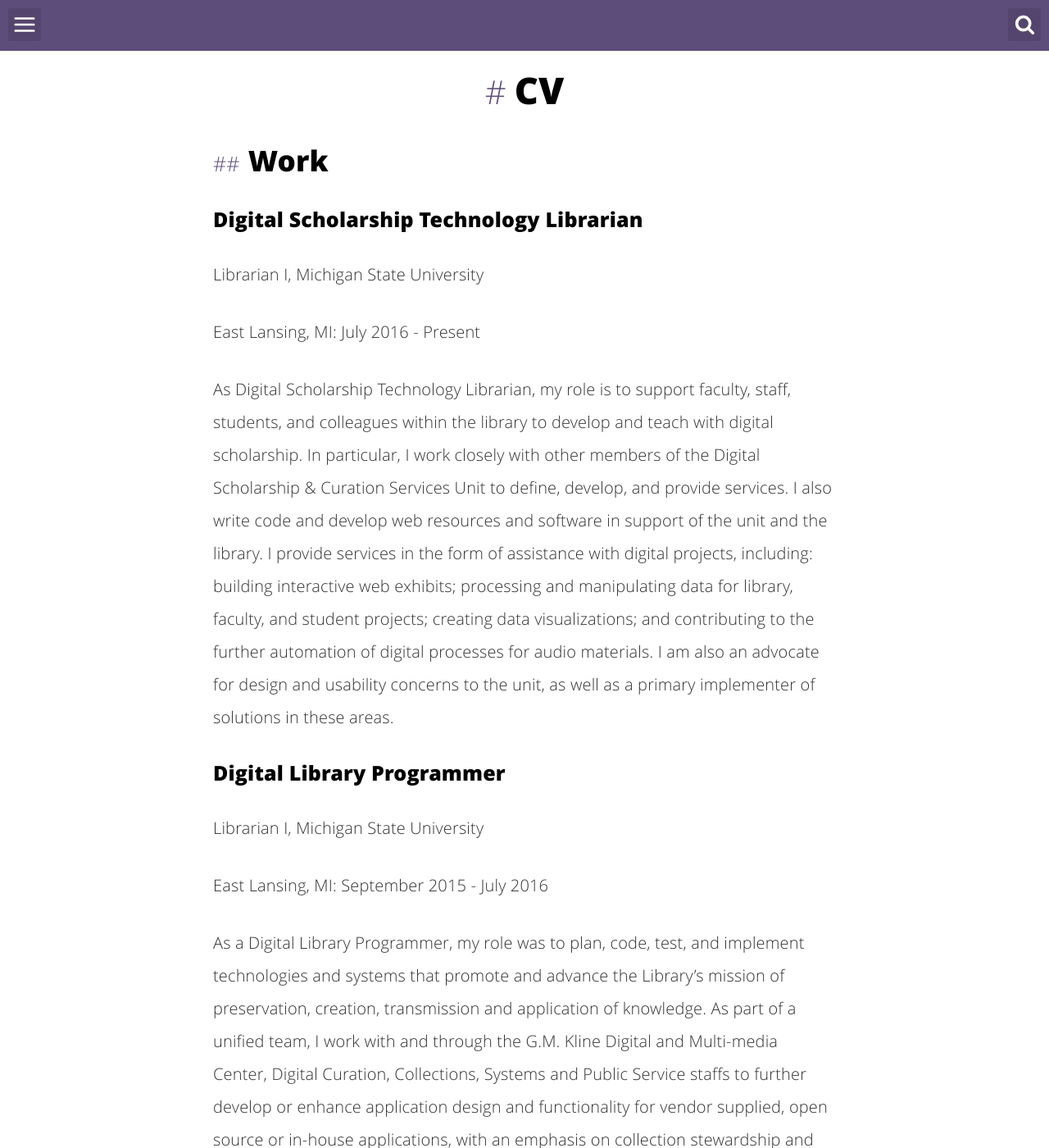
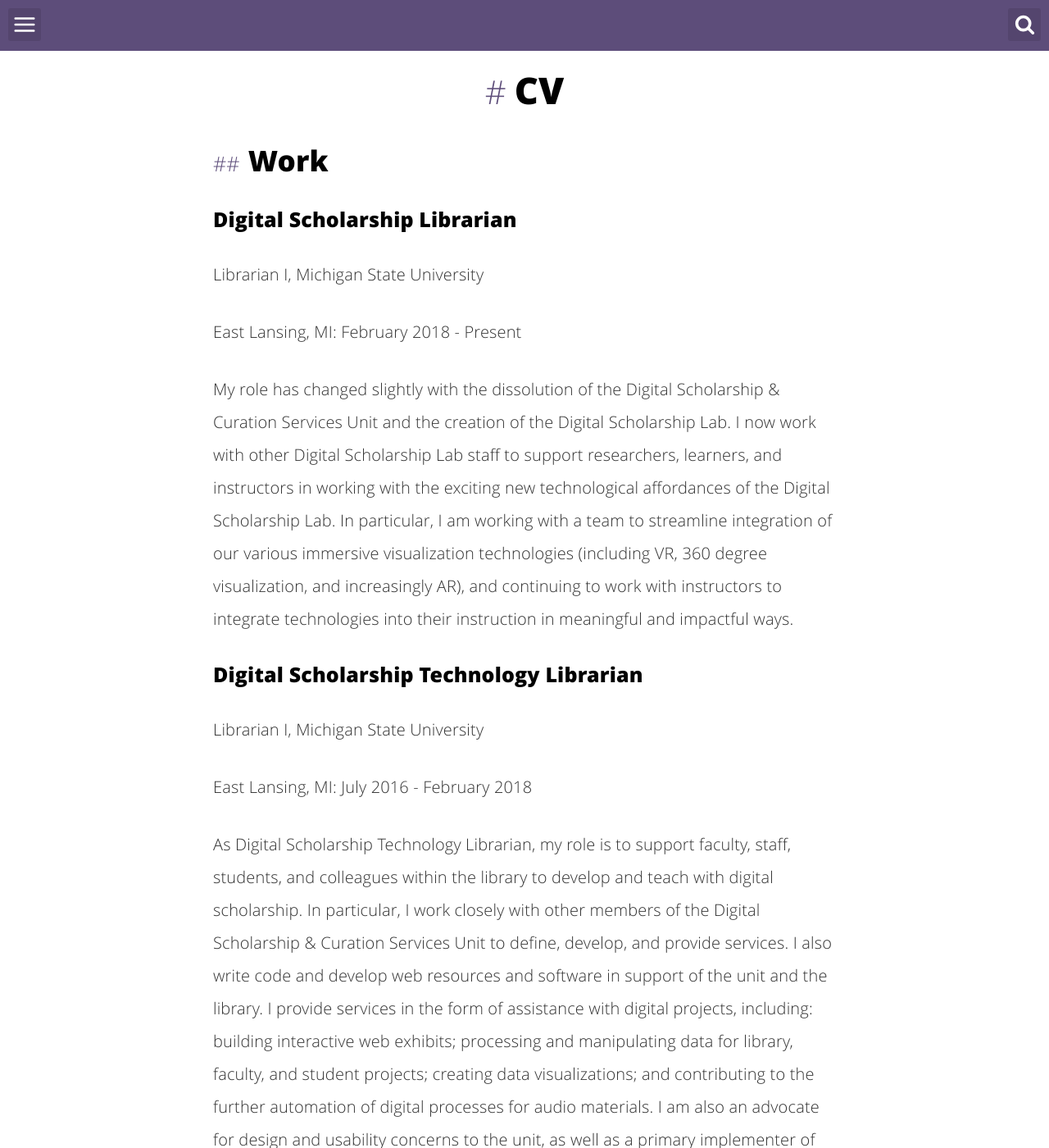
Before and after one commit to mkudzia/mkudzia.github.io, a Jekyll site: the page built from cv.html, in a window 1280 px wide and 1400 px high. Shown: the whole window at 82% size. Built offline with Jekyll 4.4.1, drawn with Linux system fonts in a browser that asks for light colours.

Commit message:
updated CV text

```diff
--- a/cv.html
+++ b/cv.html
@@ -1,15 +1,20 @@
 ---
 layout: minimal
 title: CV
-permalink: /cv/index.html
+permalink: /cv/
 description: "This is my Curriculum Vitae"
 ---
 
 <h1>CV</h1>
 <h2>Work</h2>
+<h3 class="cv">Digital Scholarship Librarian</h3>
+<p class="subheader">Librarian I, Michigan State University</p>
+<p class="sub-subheader">East Lansing, MI: February 2018 - Present</p>
+<p>My role has changed slightly with the dissolution of the Digital Scholarship &amp; Curation Services Unit and the creation of the Digital Scholarship Lab. I now work with other Digital Scholarship Lab staff to support researchers, learners, and instructors in working with the exciting new technological affordances of the Digital Scholarship Lab. In particular, I am working with a team to streamline integration of our various immersive visualization technologies (including VR, 360 degree visualization, and increasingly AR), and continuing to work with instructors to integrate technologies into their instruction in meaningful and impactful ways.</p>
+
 <h3 class="cv">Digital Scholarship Technology Librarian</h3>
 <p class="subheader">Librarian I, Michigan State University</p>
-<p class="sub-subheader">East Lansing, MI: July 2016 - Present</p>
+<p class="sub-subheader">East Lansing, MI: July 2016 - February 2018</p>
 <p>As Digital Scholarship Technology Librarian, my role is to support faculty, staff, students, and colleagues within the library to develop and teach with digital scholarship. In particular, I work closely with other members of the Digital Scholarship &amp; Curation Services Unit to define, develop, and provide services. I also write code and develop web resources and software in support of the unit and the library. I provide services in the form of assistance with digital projects, including: building interactive web exhibits; processing and manipulating data for library, faculty, and student projects; creating data visualizations; and contributing to the further automation of digital processes for audio materials. I am also an advocate for design and usability concerns to the unit, as well as a primary implementer of solutions in these areas. </p>
 
 <h3 class="cv">Digital Library Programmer</h3>
```
